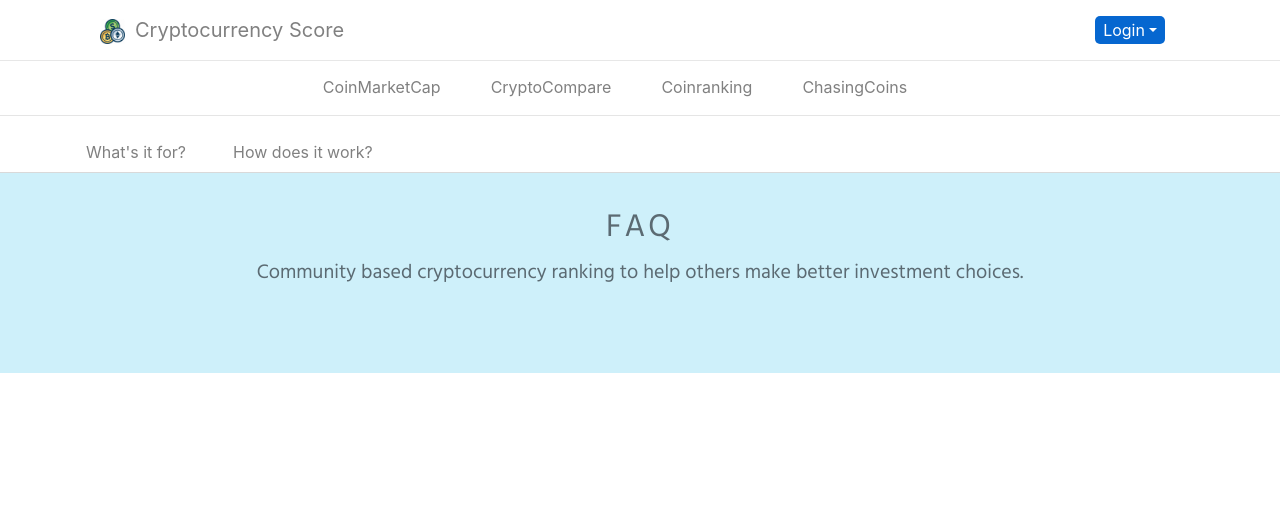
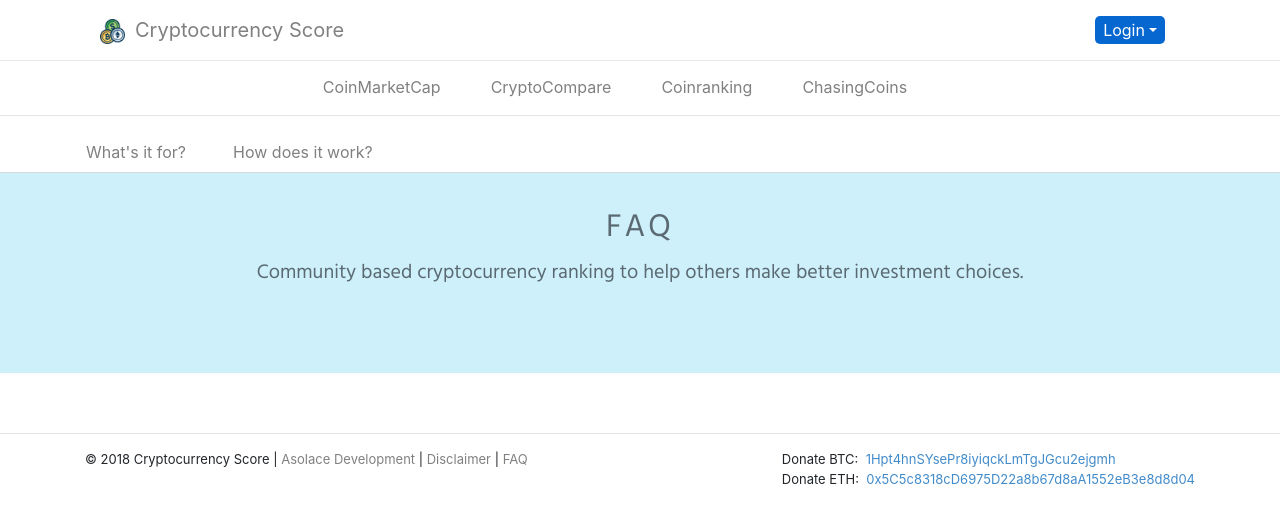
Before and after one commit to asolace/CryptocurrencyScore, a React (Create React App) app in the folder client/: page /faq in a window 1280 px wide. Shown: the top 522 px of the page. Built offline with nearby package versions, Linux system fonts and the light colour scheme; no server answers; a web font is replaced by a local one.

Commit message:
footer added

```diff
--- a/client/package.json
+++ b/client/package.json
@@ -16,6 +16,7 @@
     "highcharts": "^6.0.7",
     "react": "^16.2.0",
     "react-copy-to-clipboard": "^5.0.1",
+    "react-cryptocoins": "^1.0.11",
     "react-dom": "^16.2.0",
     "react-highcharts": "^16.0.2",
     "react-redux": "^5.0.7",
--- a/client/src/App.js
+++ b/client/src/App.js
@@ -8,6 +8,7 @@ import './App.css';
 import Coin from './components/Coin'
 import Disclaimer from './components/Disclaimer'
 import Faq from './components/Faq'
+import Footer from './components/Footer'
 import Home from './components/Home'
 import Navigation from './components/Navigation'
 import Subnav from './components/Subnav'
@@ -30,6 +31,7 @@ class App extends Component {
           </div>
           <Route path="/info/:id" component={ Coin } />
           <Route path="/faq" component={ Faq } />
+          <Footer />
         </div>
       </BrowserRouter>
     );
--- /dev/null
+++ b/client/src/components/Footer/index.js
@@ -0,0 +1,116 @@
+import React, { Component } from 'react'
+import { Link } from 'react-router-dom'
+import { CopyToClipboard } from 'react-copy-to-clipboard'
+
+import { Container, Row, Col, Modal, ModalHeader, ModalBody } from 'reactstrap'
+
+import { Eth, Btc } from 'react-cryptocoins'
+
+import BTCdonate from '../../assets/BTCdonate.png'
+import ETHdonate from '../../assets/ETHdonate.png'
+import copyIcon from '../../assets/copyIcon.png'
+
+class Footer extends Component {
+  state = {
+    btcModal: false,
+    ethModal: false,
+    copied: false,
+    value: ''
+  }
+
+  btcToggle = () => {
+    this.setState({
+      btcModal: !this.state.btcModal,
+      value: '1Hpt4hnSYsePr8iyiqckLmTgJGcu2ejgmh'
+    })
+  }
+
+  ethToggle = () => {
+    this.setState({
+      ethModal: !this.state.ethModal,
+      value: '0x5C5c8318cD6975D22a8b67d8aA1552eB3e8d8d04'
+    })
+  }
+
+  render() {
+    return (
+      <div className="footer-container" id="bot">
+        <hr />
+        <Container>
+          <Row>
+            <Col>
+              <p>
+                &copy; 2018 Cryptocurrency Score |
+                <a href="https://www.asolace.com" target="_blank" rel="noopener noreferrer"> Asolace Development</a> |
+                <Link to="/disclaimer"> Disclaimer</Link> |
+                <Link to="/faq"> FAQ</Link>
+              </p>
+            </Col>
+            <Col>
+              <div className="right-footer">
+                <Row>Donate BTC: &nbsp;<a onClick={this.btcToggle}> 1Hpt4hnSYsePr8iyiqckLmTgJGcu2ejgmh </a></Row>
+                <Row>Donate ETH: &nbsp;<a onClick={this.ethToggle}> 0x5C5c8318cD6975D22a8b67d8aA1552eB3e8d8d04 </a></Row>
+              </div>
+            </Col>
+          </Row>
+        </Container>
+
+
+        <Modal isOpen={this.state.btcModal} toggle={this.btcToggle}>
+          <ModalHeader toggle={this.btcToggle}><Btc color="#ffb119"/> BTC Address</ModalHeader>
+          <ModalBody>
+            <img src={BTCdonate} alt="btc"/>
+            <div className="copy-text-container">
+              <Row>
+                <Col className="text-col">
+                  <div className="copy-text">
+                    <span className="copy-address">1Hpt4hnSYsePr8iyiqckLmTgJGcu2ejgmh</span>
+                  </div>
+                </Col>
+
+                <Col xs="3">
+                  <CopyToClipboard text={this.state.value}
+                    onCopy={() => this.setState({copied: true})}>
+                    <div onClick={this.handleCopy} className="copy-icon">
+                      <img src={copyIcon} alt="copy"/>
+                    </div>
+                  </CopyToClipboard>
+                </Col>
+              </Row>
+            </div>
+          </ModalBody>
+        </Modal>
+
+        <Modal isOpen={this.state.ethModal} toggle={this.ethToggle}>
+          <ModalHeader toggle={this.ethToggle}><Eth color="#6f7cba" /> ETH Address</ModalHeader>
+          <ModalBody>
+            <img src={ETHdonate} alt="btc"/>
+            <div className="copy-text-container">
+              <Row>
+                <Col className="text-col">
+                  <div className="copy-text">
+                    <span className="copy-address">0x5C5c8318cD6975D22a8b67d8aA1552eB3e8d8d04</span>
+                  </div>
+                </Col>
+
+                <Col>
+                  <CopyToClipboard
+                    text={this.state.value}
+                    onCopy={() => this.setState({copied: true})}
+                  >
+                    <div onClick={this.handleCopy} className="copy-icon">
+                      <img src={copyIcon} alt="copy"/>
+                    </div>
+                  </CopyToClipboard>
+                </Col>
+              </Row>
+            </div>
+          </ModalBody>
+        </Modal>
+      </div>
+    )
+  }
+}
+
+
+export default Footer
```
Also changed, not shown: 2 other files (tests, documents, lock files or other folders).
